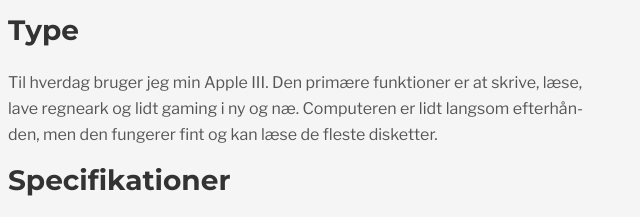
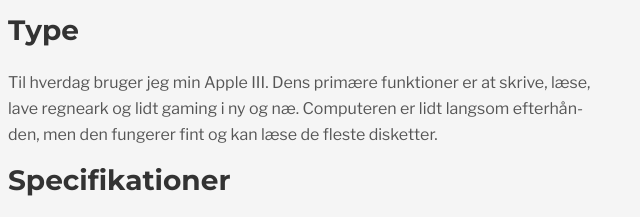
Before and after one commit to Kimchibul-EK/MMD-First, a plain HTML site: page website/site/min_computer.html in a window 1280 px wide. Shown: the part 157-374 px from the top of the page, 640-1280 px from the left. Drawn offline with Linux system fonts and the light colour scheme.

Commit message:
stavefejl

```diff
--- a/website/site/min_computer.html
+++ b/website/site/min_computer.html
@@ -28,7 +28,7 @@
         <div>
           <h2>Type</h2>
           <p>
-            Til hverdag bruger jeg min Apple III. Den primære funktioner er at skrive, læse, lave
+            Til hverdag bruger jeg min Apple III. Dens primære funktioner er at skrive, læse, lave
             regneark og lidt gaming i ny og næ. Computeren er lidt langsom efterhånden, men den
             fungerer fint og kan læse de fleste disketter.
           </p>
```
